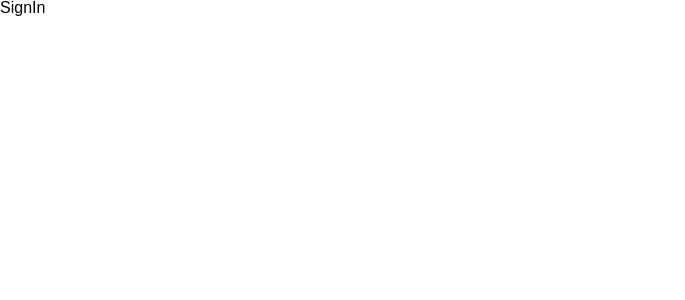
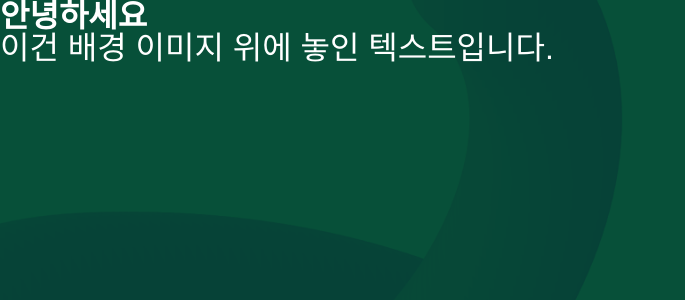
Before and after one commit to HotKeTok/HotKeTok-FE-vendor, a React (Vite) app: page /sign-in in a window 1280 px wide. Shown: the top 300 px of the page, without its empty margins (0-685 px from the left). Built offline with nearby package versions, Linux system fonts and the light colour scheme.

Commit message:
feat: 기본 구조 세팅

```diff
--- a/src/pages/SignIn.jsx
+++ b/src/pages/SignIn.jsx
@@ -1,5 +1,10 @@
 import React from 'react';
+import SignInTemplate from '../templates/SignInTemplate';
 
 export default function SignIn() {
-  return <div>SignIn</div>;
+  return (
+    <div>
+      <SignInTemplate />
+    </div>
+  );
 }
--- /dev/null
+++ b/src/templates/SignInTemplate.jsx
@@ -0,0 +1,32 @@
+import React from 'react';
+import styled from 'styled-components';
+import imgBackground from '../assets/common/img-background.png';
+
+export default function SignInTemplate() {
+  return (
+    <BackgroundContainer background={imgBackground}>
+      <Content>
+        <h1>안녕하세요</h1>
+        <p>이건 배경 이미지 위에 놓인 텍스트입니다.</p>
+      </Content>
+    </BackgroundContainer>
+  );
+}
+
+// 배경 컨테이너
+const BackgroundContainer = styled.div`
+  width: 100vw;
+  height: 100vh;
+  background-image: ${({ background }) => `url(${background})`};
+  background-size: cover;
+  background-position: center;
+  position: relative;
+`;
+
+// 오버레이 콘텐츠
+const Content = styled.div`
+  top: 30%;
+  left: 10%;
+  color: white;
+  font-size: 2rem;
+`;
--- /dev/null
+++ b/src/templates/SignUpTemplate.jsx
@@ -0,0 +1,5 @@
+import React from 'react';
+
+export default function SignUpTemplate() {
+  return <div>회원가입템플릿</div>;
+}
```
Also changed, not shown: src/assets/common/img-background.png (added).
